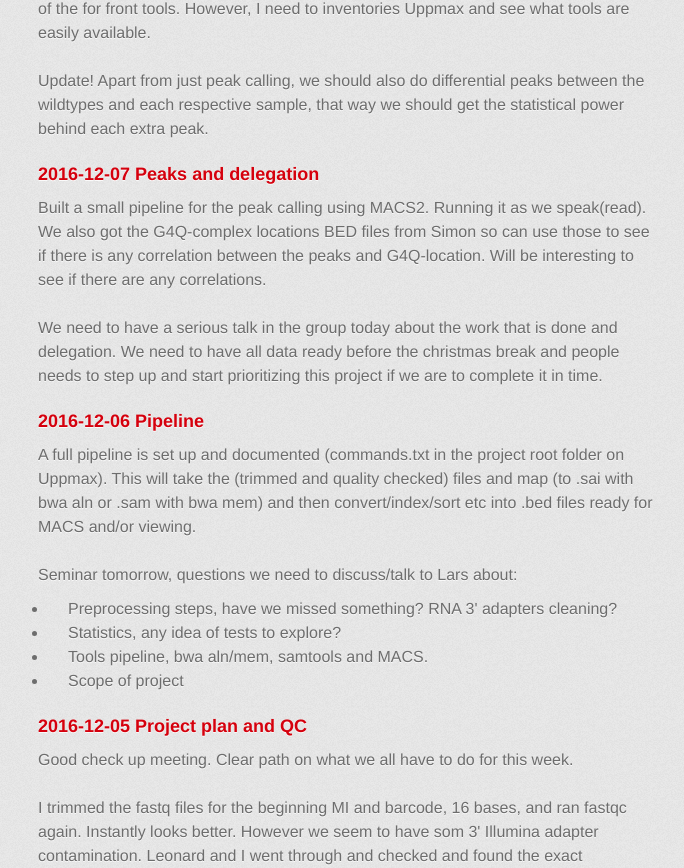
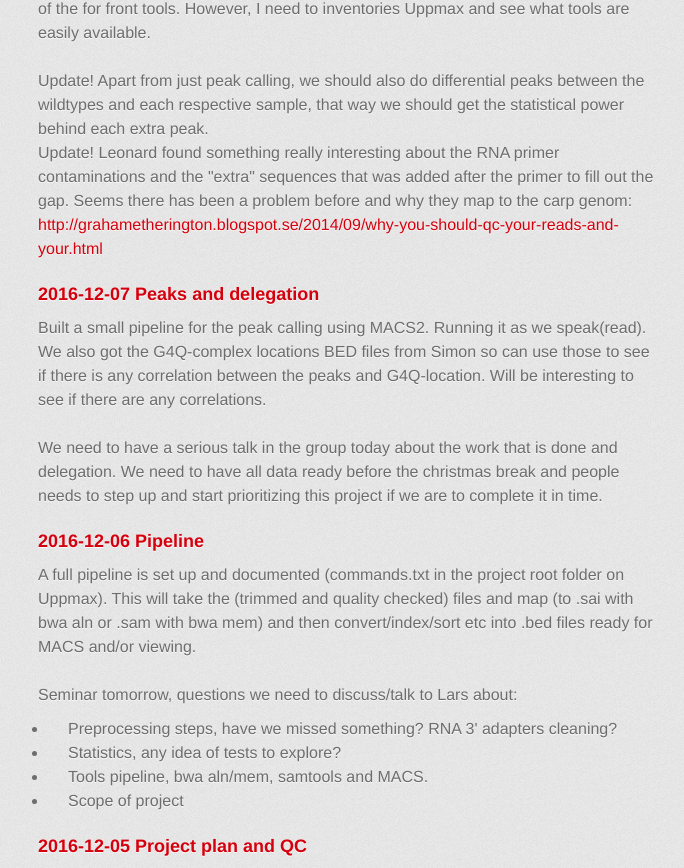
Before and after one commit to johnlamb/biolamb, a plain HTML site: page index.html in a window 1280 px wide. Shown: the part 972-1840 px from the top of the page, without its empty margins (292-976 px from the left). Drawn offline with Linux system fonts and the light colour scheme; a web font is replaced by a local one.

Commit message:
Update nine, carp reads.

```diff
--- a/index.html
+++ b/index.html
@@ -47,9 +47,11 @@
           and to test the tools we have. <br>
           Apart from the mappers we are also looking at the peak callers, at present we hace run MACS2 as we have experience in it but we will also try Homer(findPeaks) as this is one of the for front tools. However, I need to inventories Uppmax and
           see what tools are easily available.<br><br>
-          Update! Apart from just peak calling, we should also do differential peaks between the wildtypes and each respective sample, that way we should get the statistical power
-          behind each extra peak.
-
+          <b>Update! </b> Apart from just peak calling, we should also do differential peaks between the wildtypes and each respective sample, that way we should get the statistical power
+          behind each extra peak.<br>
+          <b>Update!</b> Leonard found something really interesting about the RNA primer contaminations and the "extra" sequences that
+          was added after the primer to fill out the gap. Seems there has been a problem before and why they map to the carp genom:<br>
+          <a href="http://grahametherington.blogspot.se/2014/09/why-you-should-qc-your-reads-and-your.html ">http://grahametherington.blogspot.se/2014/09/why-you-should-qc-your-reads-and-your.html</a>
 
 
 
```
